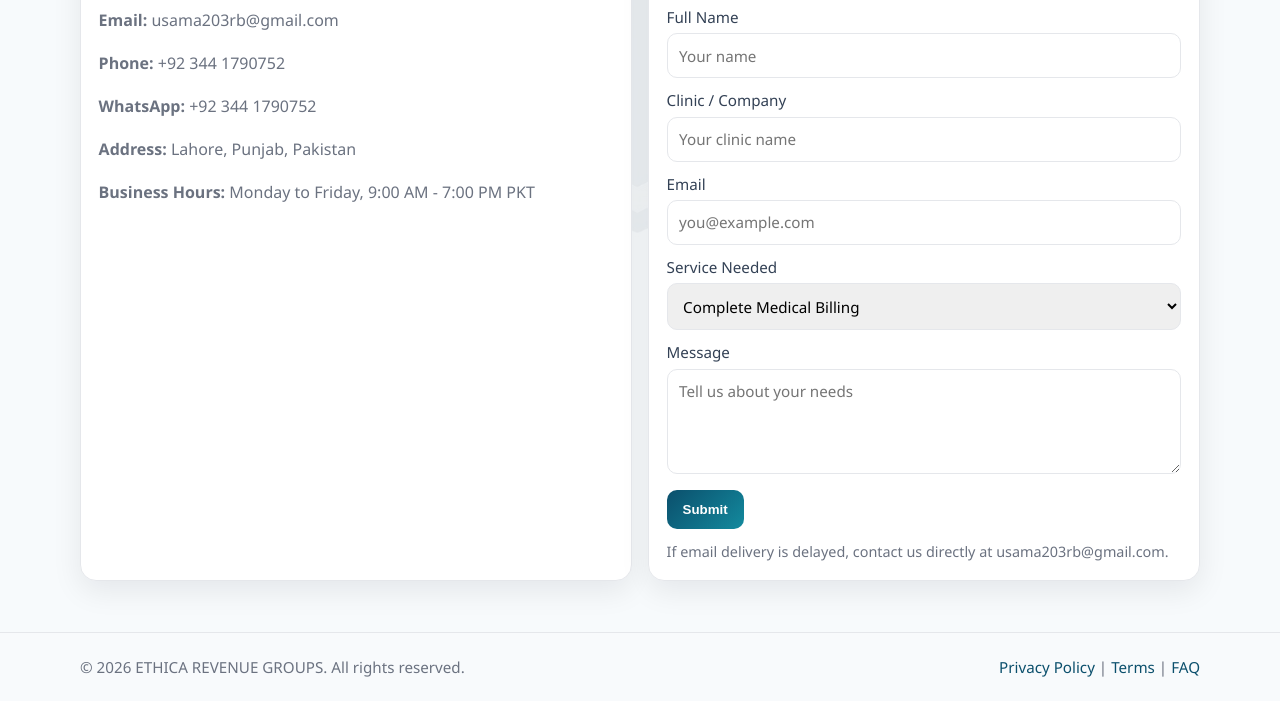
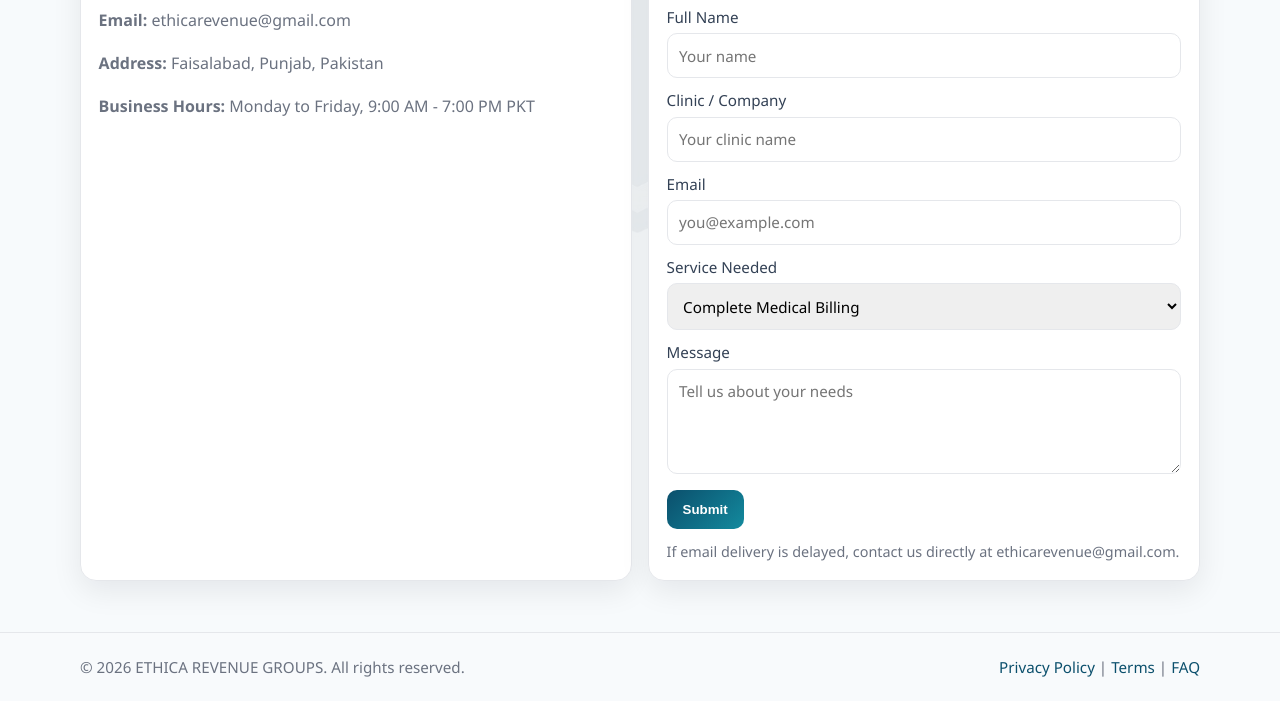
Before and after one commit to usama203rb-netizen/ethica-website, a website: page contact.html in a window 1280 px wide. Shown: the part 441-1142 px from the top of the page. Drawn offline with Linux system fonts and the light colour scheme.

Commit message:
Update contact.html

```diff
--- a/contact.html
+++ b/contact.html
@@ -39,11 +39,10 @@
           "@type": "Organization",
           "name": "ETHICA REVENUE GROUPS",
           "url": "https://ethicarevenuegroups.com/",
-          "email": "usama203rb@gmail.com",
-          "telephone": "+92-344-1790752",
+          "email": "ethicarevenue@gmail.com",
           "address": {
             "@type": "PostalAddress",
-            "addressLocality": "Lahore",
+            "addressLocality": "Faisalabad",
             "addressRegion": "Punjab",
             "addressCountry": "PK"
           }
@@ -83,10 +82,8 @@
         <div class="container contact-box">
           <article class="card">
             <h2>Contact Information</h2>
-            <p><strong>Email:</strong> usama203rb@gmail.com</p>
-            <p><strong>Phone:</strong> +92 344 1790752</p>
-            <p><strong>WhatsApp:</strong> +92 344 1790752</p>
-            <p><strong>Address:</strong> Lahore, Punjab, Pakistan</p>
+            <p><strong>Email:</strong> ethicarevenue@gmail.com</p>
+            <p><strong>Address:</strong> Faisalabad, Punjab, Pakistan</p>
             <p><strong>Business Hours:</strong> Monday to Friday, 9:00 AM - 7:00 PM PKT</p>
           </article>
 
@@ -127,7 +124,7 @@
               <textarea rows="4" name="message" placeholder="Tell us about your needs" required></textarea>
             </label>
             <button class="btn btn-primary" type="submit">Submit</button>
-            <p class="form-note">If email delivery is delayed, contact us directly at usama203rb@gmail.com.</p>
+            <p class="form-note">If email delivery is delayed, contact us directly at ethicarevenue@gmail.com.</p>
           </form>
         </div>
       </section>
```
